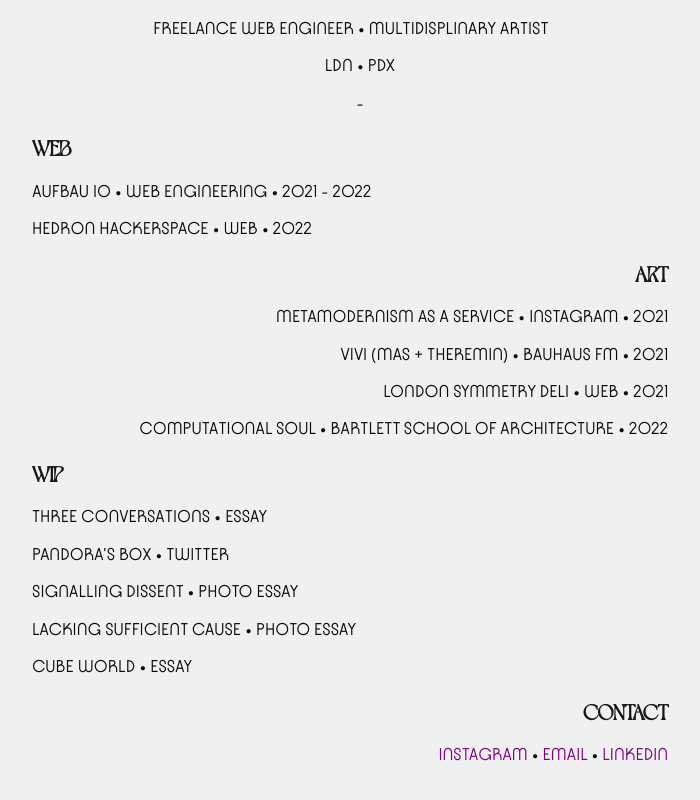
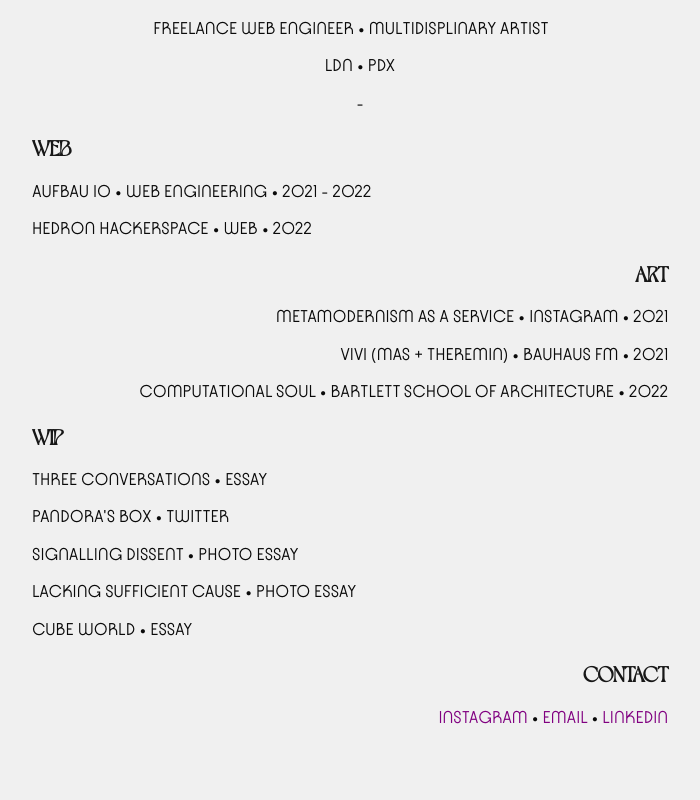
Before and after one commit to aufbau-io/niels, a Svelte app: page / in a window 1280 px wide. Shown: the part 812-1612 px from the top of the page, without its empty margins (289-989 px from the left). Built offline with nearby package versions, Linux system fonts and the light colour scheme.

Commit message:
remove lsd.london (for now)

```diff
--- a/src/App.svelte
+++ b/src/App.svelte
@@ -22,7 +22,7 @@
       <h3>art</h3>
       <p>metamodernism as a service • instagram • 2021</p>
       <p>vivi (mas + theremin) • bauhaus fm • 2021</p>
-      <p>london symmetry deli • web • 2021</p>
+      <!--p>london symmetry deli • web • 2021</p-->
       <p>computational soul • bartlett school of architecture • 2022</p>
     </div>
     <div class="grey body__left">
```
